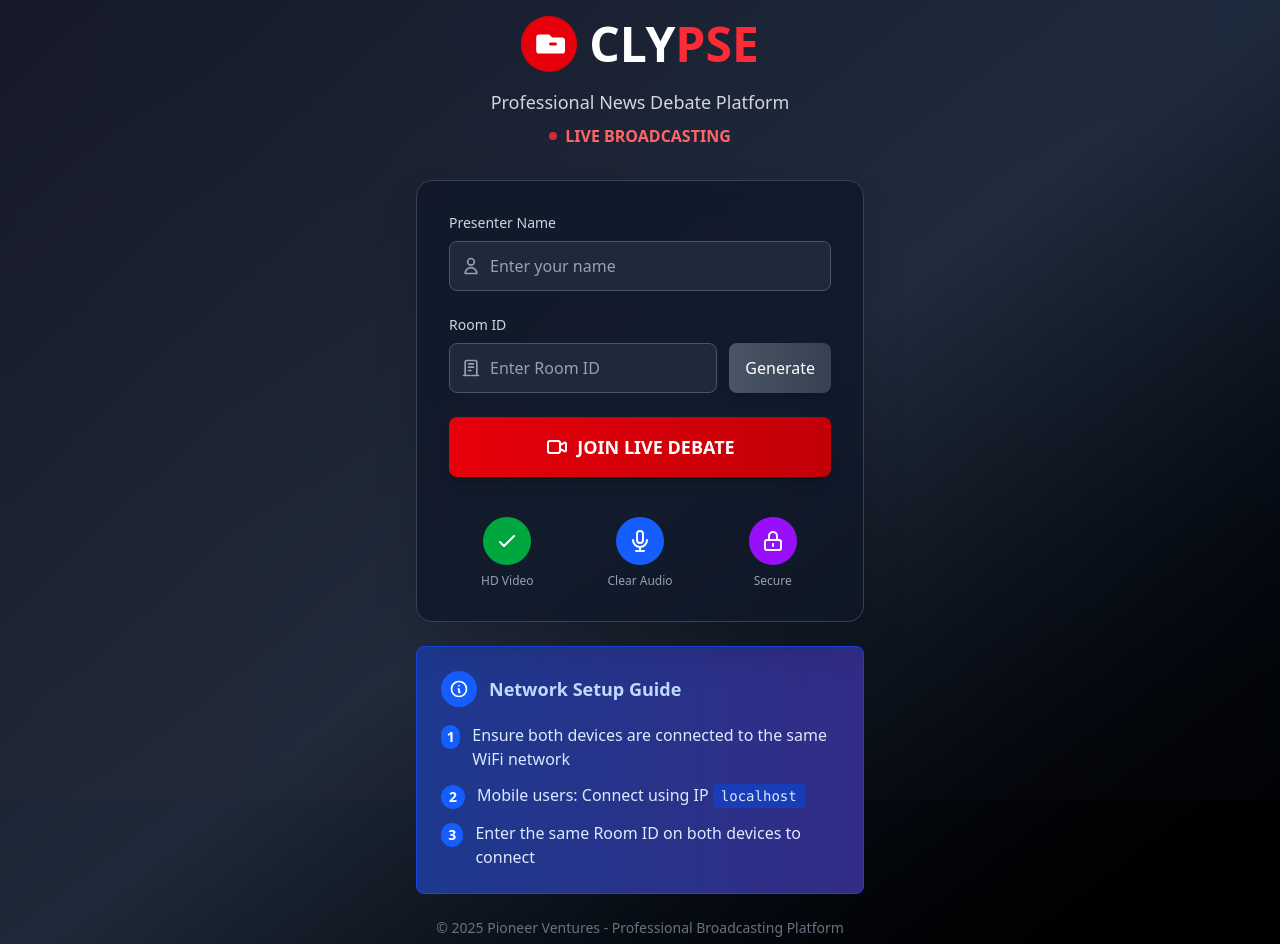
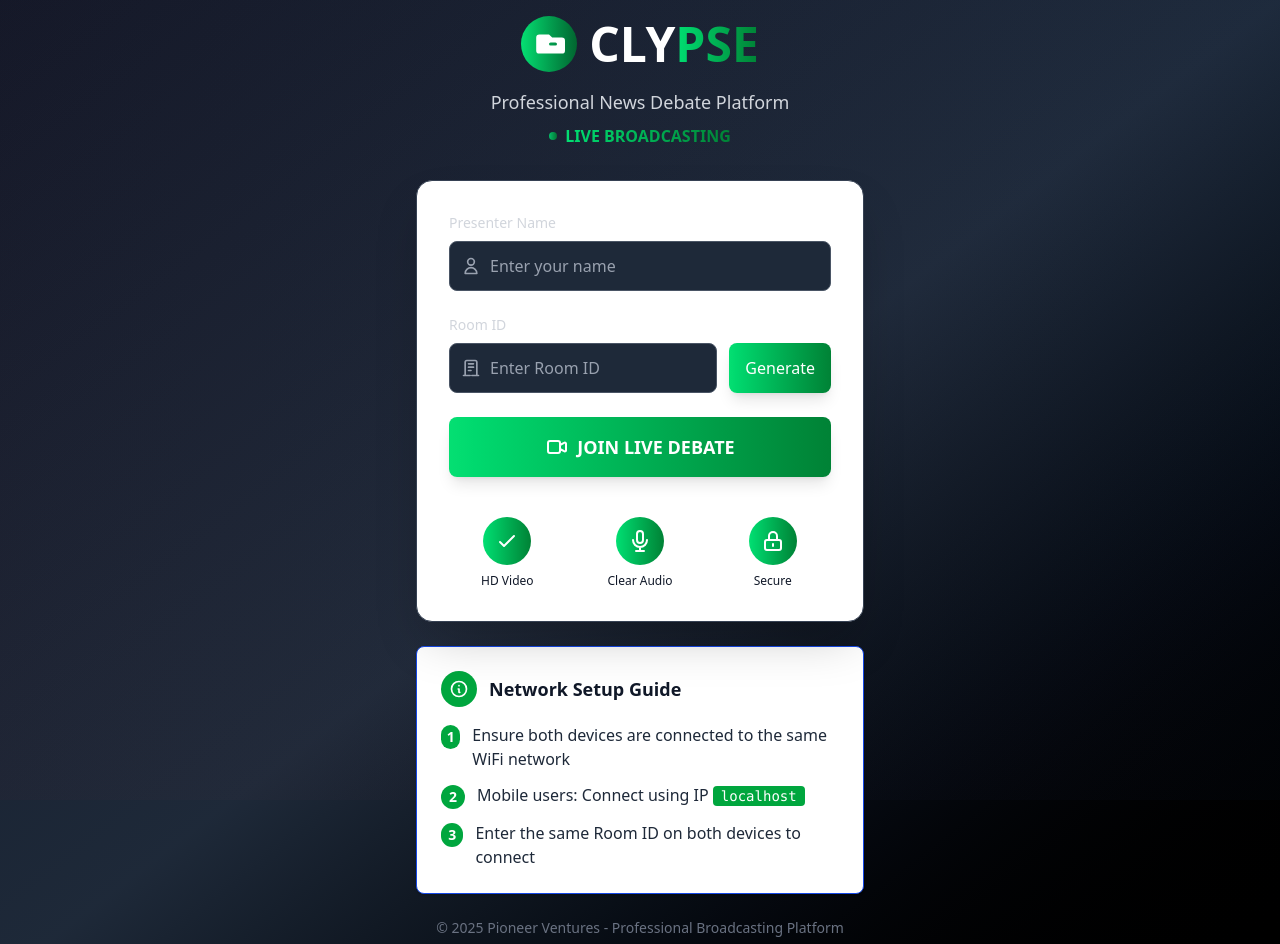
Before and after one commit to Shahil0511/PanelStudio, a React (Vite) app in the folder client/: page / in a window 1280 px wide. Shown: the top 944 px of the page. Built offline with nearby package versions, Linux system fonts and the light colour scheme.

Commit message:
Added  color theame

```diff
--- a/client/src/components/Header.jsx
+++ b/client/src/components/Header.jsx
@@ -4,19 +4,19 @@
 export const Header = () => (
   <div className="text-center mb-8">
     <div className="flex items-center justify-center mb-4">
-      <div className="bg-red-600 p-3 rounded-full mr-3">
+      <div className="bg-gradient-to-r from-green-400 to-green-800 p-3 rounded-full mr-3">
         <svg className="w-8 h-8 text-white" fill="currentColor" viewBox="0 0 20 20">
           <path d="M2 6a2 2 0 012-2h6l2 2h6a2 2 0 012 2v6a2 2 0 01-2 2H4a2 2 0 01-2-2V6zM5 8a1 1 0 011-1h1a1 1 0 010 2H6a1 1 0 01-1-1zm6 1a1 1 0 100 2h3a1 1 0 100-2h-3z"/>
         </svg>
       </div>
       <h1 className="text-4xl md:text-5xl font-bold text-white">
-        CLY<span className="text-red-500">PSE</span>
+        CLY<span className="text-transparent bg-clip-text bg-gradient-to-r from-green-400 to-green-700  font-bold">PSE</span>
       </h1>
     </div>
     <p className="text-gray-300 text-lg">Professional News Debate Platform</p>
     <div className="flex items-center justify-center mt-2">
-      <div className="w-2 h-2 bg-red-500 rounded-full animate-pulse mr-2"></div>
-      <span className="text-red-400 font-semibold">LIVE BROADCASTING</span>
+      <div className="w-2 h-2 bg-gradient-to-r from-green-400 to-green-700 rounded-full animate-pulse mr-2"></div>
+      <span className="text-transparent bg-clip-text bg-gradient-to-r from-green-400 to-green-700  font-semibold">LIVE BROADCASTING</span>
     </div>
   </div>
 )
--- a/client/src/components/NetworkInfo.jsx
+++ b/client/src/components/NetworkInfo.jsx
@@ -1,26 +1,48 @@
 export const NetworkInfo = () => (
-  <div className="bg-gradient-to-r from-blue-900 to-indigo-900 p-6 rounded-lg border border-blue-700">
+  <div className="bg-white p-6 rounded-lg border border-blue-700 shadow-sm">
     <div className="flex items-center mb-4">
-      <div className="bg-blue-600 p-2 rounded-full mr-3">
-        <svg className="w-5 h-5 text-white" fill="none" stroke="currentColor" viewBox="0 0 24 24">
-          <path strokeLinecap="round" strokeLinejoin="round" strokeWidth={2} d="M13 16h-1v-4h-1m1-4h.01M21 12a9 9 0 11-18 0 9 9 0 0118 0z"/>
+      <div className="bg-green-600 p-2 rounded-full mr-3 text-white">
+        <svg
+          className="w-5 h-5"
+          fill="none"
+          stroke="currentColor"
+          viewBox="0 0 24 24"
+        >
+          <path
+            strokeLinecap="round"
+            strokeLinejoin="round"
+            strokeWidth={2}
+            d="M13 16h-1v-4h-1m1-4h.01M21 12a9 9 0 11-18 0 9 9 0 0118 0z"
+          />
         </svg>
       </div>
-      <h3 className="text-lg font-semibold text-blue-200">Network Setup Guide</h3>
+      <h3 className="text-lg font-semibold text-gray-900">Network Setup Guide</h3>
     </div>
-    <div className="space-y-3 text-blue-100">
+
+    <div className="space-y-3 text-gray-800">
       <div className="flex items-start">
-        <span className="bg-blue-600 text-white rounded-full w-6 h-6 flex items-center justify-center text-sm font-bold mr-3 mt-0.5">1</span>
+        <span className="bg-green-600 text-white rounded-full w-6 h-6 flex items-center justify-center text-sm font-bold mr-3 mt-0.5">
+          1
+        </span>
         <p>Ensure both devices are connected to the same WiFi network</p>
       </div>
       <div className="flex items-start">
-        <span className="bg-blue-600 text-white rounded-full w-6 h-6 flex items-center justify-center text-sm font-bold mr-3 mt-0.5">2</span>
-        <p>Mobile users: Connect using IP <span className="bg-blue-800 px-2 py-1 rounded font-mono text-sm">{window.location.hostname}</span></p>
+        <span className="bg-green-600 text-white rounded-full w-6 h-6 flex items-center justify-center text-sm font-bold mr-3 mt-0.5">
+          2
+        </span>
+        <p>
+          Mobile users: Connect using IP&nbsp;
+          <span className="bg-green-600 text-white px-2 py-0.5 rounded font-mono text-sm">
+            {typeof window !== 'undefined' ? window.location.hostname : 'your-ip'}
+          </span>
+        </p>
       </div>
       <div className="flex items-start">
-        <span className="bg-blue-600 text-white rounded-full w-6 h-6 flex items-center justify-center text-sm font-bold mr-3 mt-0.5">3</span>
+        <span className="bg-green-600 text-white rounded-full w-6 h-6 flex items-center justify-center text-sm font-bold mr-3 mt-0.5">
+          3
+        </span>
         <p>Enter the same Room ID on both devices to connect</p>
       </div>
     </div>
   </div>
-)
+);
--- a/client/src/components/RoomId.jsx
+++ b/client/src/components/RoomId.jsx
@@ -20,7 +20,7 @@ export const RoomIdSection = ({ roomId, setRoomId, generateRoomId }) => (
       </div>
       <button
         onClick={generateRoomId}
-        className="px-4 py-3 bg-gradient-to-r from-gray-600 to-gray-700 text-white rounded-lg hover:from-gray-500 hover:to-gray-600 transition-all duration-200 font-medium whitespace-nowrap shadow-lg"
+        className="px-4 py-3 bg-gradient-to-r from-green-400 to-green-700 text-white rounded-lg hover:from-gray-500 hover:to-gray-600 transition-all duration-200 font-medium whitespace-nowrap shadow-lg"
       >
         Generate
       </button>
--- a/client/src/pages/Home.jsx
+++ b/client/src/pages/Home.jsx
@@ -36,7 +36,7 @@ const Home = () => {
           <Header />
 
           {/* Main Form Card */}
-          <div className="bg-gray-900/80 backdrop-blur-lg border border-gray-700 rounded-2xl p-8 shadow-2xl">
+          <div className="bg-white backdrop-blur-lg border border-gray-700 rounded-2xl p-8 shadow-2xl">
             <div className="space-y-6">
               {/* Name Input */}
               <InputField
@@ -61,7 +61,7 @@ const Home = () => {
               {/* Join Button */}
               <button
                 onClick={handleJoin}
-                className="w-full py-4 bg-gradient-to-r from-red-600 to-red-700 text-white rounded-lg hover:from-red-500 hover:to-red-600 transition-all duration-200 font-bold text-lg shadow-lg transform hover:scale-105 flex items-center justify-center space-x-2"
+                className="w-full py-4 bg-gradient-to-r from-green-400 to-green-700 text-white rounded-lg hover:from-green-500 hover:to-green-600 transition-all duration-200 font-bold text-lg shadow-lg transform hover:scale-105 flex items-center justify-center space-x-2"
               >
                 <svg className="w-6 h-6" fill="none" stroke="currentColor" viewBox="0 0 24 24">
                   <path strokeLinecap="round" strokeLinejoin="round" strokeWidth={2} d="M15 10l4.553-2.276A1 1 0 0121 8.618v6.764a1 1 0 01-1.447.894L15 14M5 18h8a2 2 0 002-2V8a2 2 0 00-2-2H5a2 2 0 00-2 2v8a2 2 0 002 2z"/>
@@ -72,28 +72,28 @@ const Home = () => {
               {/* Features */}
               <div className="grid grid-cols-3 gap-4 pt-4">
                 <div className="text-center">
-                  <div className="bg-green-600 p-3 rounded-full mx-auto mb-2 w-12 h-12 flex items-center justify-center">
+                  <div className="bg-gradient-to-r from-green-400 to-green-700 p-3 rounded-full mx-auto mb-2 w-12 h-12 flex items-center justify-center">
                     <svg className="w-6 h-6 text-white" fill="none" stroke="currentColor" viewBox="0 0 24 24">
                       <path strokeLinecap="round" strokeLinejoin="round" strokeWidth={2} d="M5 13l4 4L19 7"/>
                     </svg>
                   </div>
-                  <p className="text-xs text-gray-400">HD Video</p>
+                  <p className="text-xs text-gray-900">HD Video</p>
                 </div>
                 <div className="text-center">
-                  <div className="bg-blue-600 p-3 rounded-full mx-auto mb-2 w-12 h-12 flex items-center justify-center">
+                  <div className="bg-gradient-to-r from-green-400 to-green-700 p-3 rounded-full mx-auto mb-2 w-12 h-12 flex items-center justify-center">
                     <svg className="w-6 h-6 text-white" fill="none" stroke="currentColor" viewBox="0 0 24 24">
                       <path strokeLinecap="round" strokeLinejoin="round" strokeWidth={2} d="M19 11a7 7 0 01-7 7m0 0a7 7 0 01-7-7m7 7v4m0 0H8m4 0h4m-4-8a3 3 0 01-3-3V5a3 3 0 116 0v6a3 3 0 01-3 3z"/>
                     </svg>
                   </div>
-                  <p className="text-xs text-gray-400">Clear Audio</p>
+                  <p className="text-xs text-gray-900">Clear Audio</p>
                 </div>
                 <div className="text-center">
-                  <div className="bg-purple-600 p-3 rounded-full mx-auto mb-2 w-12 h-12 flex items-center justify-center">
+                  <div className="bg-gradient-to-r from-green-400 to-green-700 p-3 rounded-full mx-auto mb-2 w-12 h-12 flex items-center justify-center">
                     <svg className="w-6 h-6 text-white" fill="none" stroke="currentColor" viewBox="0 0 24 24">
                       <path strokeLinecap="round" strokeLinejoin="round" strokeWidth={2} d="M12 15v2m-6 4h12a2 2 0 002-2v-6a2 2 0 00-2-2H6a2 2 0 00-2 2v6a2 2 0 002 2zm10-10V7a4 4 0 00-8 0v4h8z"/>
                     </svg>
                   </div>
-                  <p className="text-xs text-gray-400">Secure</p>
+                  <p className="text-xs text-gray-900">Secure</p>
                 </div>
               </div>
             </div>
```
